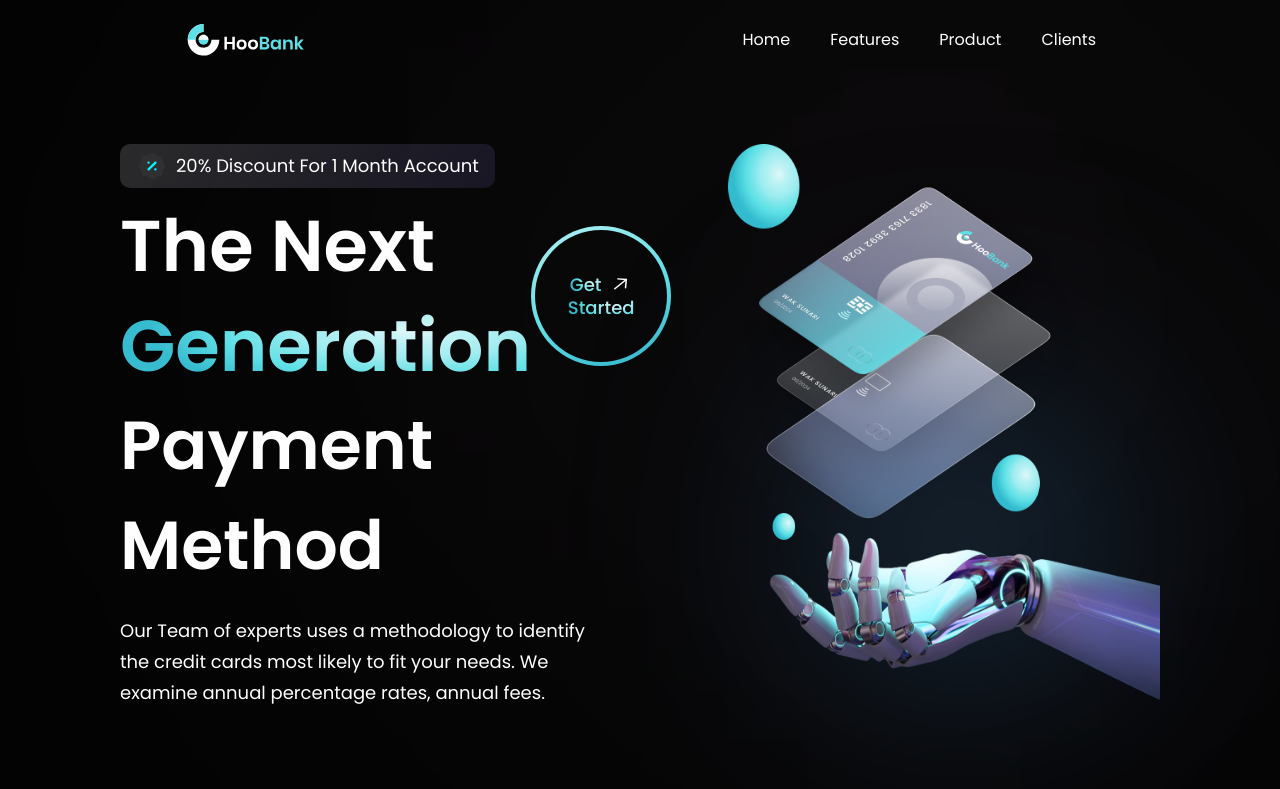
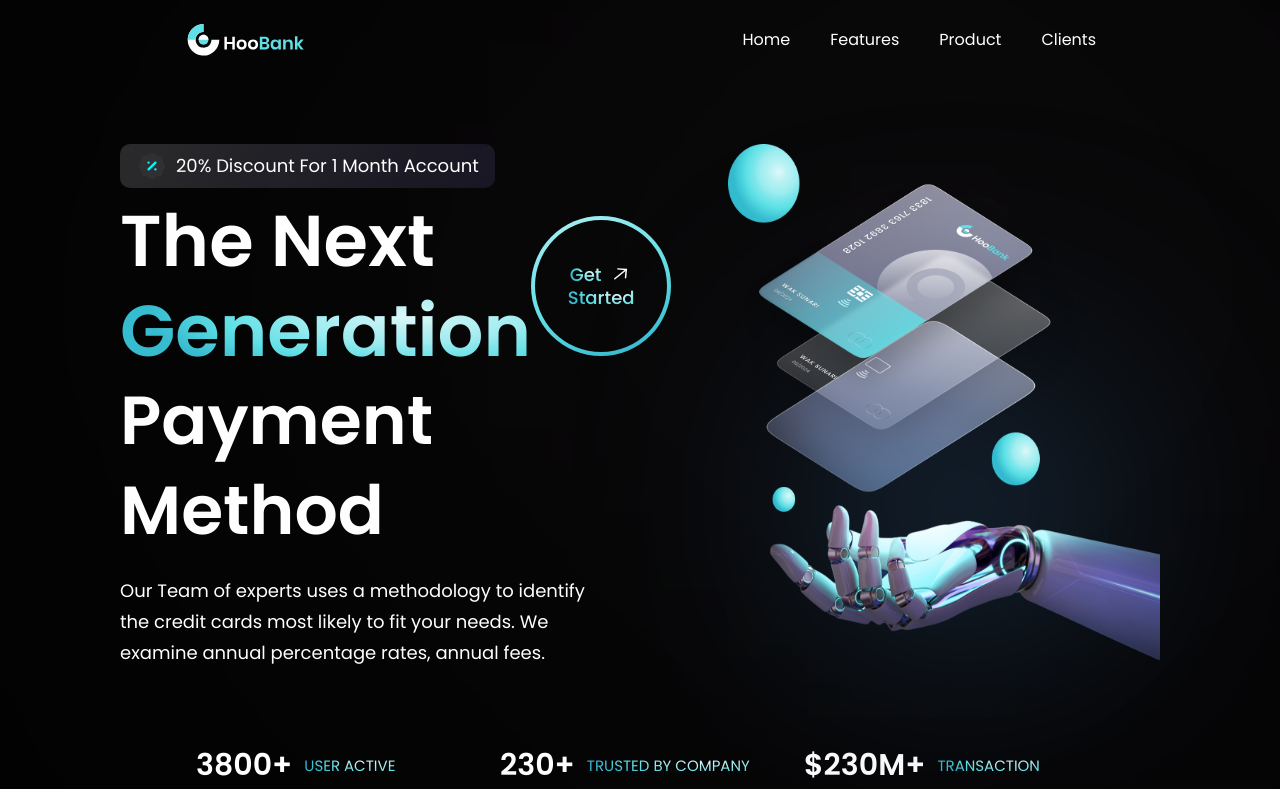
Before and after one commit to mugabiBenjamin/hooBank, a React (Vite) app: page / in a window 1280 px wide. Shown: the top 789 px of the page. Built offline with nearby package versions, Linux system fonts and the light colour scheme.

Commit message:
Adjust leadinh in hero section

```diff
--- a/src/components/Button.jsx
+++ b/src/components/Button.jsx
@@ -9,7 +9,7 @@ const Button = ({ styles }) => (
 
 // Add prop types validation
 Button.propTypes = {
-  styles: PropTypes.string, // Expecting styles to be a string
+  styles: PropTypes.string,   // Expecting styles to be a string
 };
 
 export default Button
--- a/src/components/Hero.jsx
+++ b/src/components/Hero.jsx
@@ -14,7 +14,7 @@ const Hero = () => (
       </div>
 
       <div className='flex flex-row justify-between items-center w-full'>
-        <h1 className='flex-1 font-poppins font-semibold sm:text-[72px] text-[52px] text-white sm:leading-[100px] leading-[75px]'>The Next
+        <h1 className='flex-1 font-poppins font-semibold sm:text-[72px] text-[52px] text-white sm:leading-[90px] leading-[75px]'>The Next
           <br className='sm:block hidden' /> {' '}
           <span className='text-gradient'>Generation</span> {' '}
         </h1>
@@ -24,7 +24,7 @@ const Hero = () => (
         </div>
       </div>
 
-      <h1 className='font-poppins font-semibold sm:text-[68px] text-[52px] text-white sm:leading-[100px] leading-[75px] w-full'>
+      <h1 className='font-poppins font-semibold sm:text-[68px] text-[52px] text-white sm:leading-[90px] leading-[75px] w-full'>
         Payment Method
       </h1>
 
```
Also changed, not shown: src/components/Business.jsx (+4 -4 lines).
